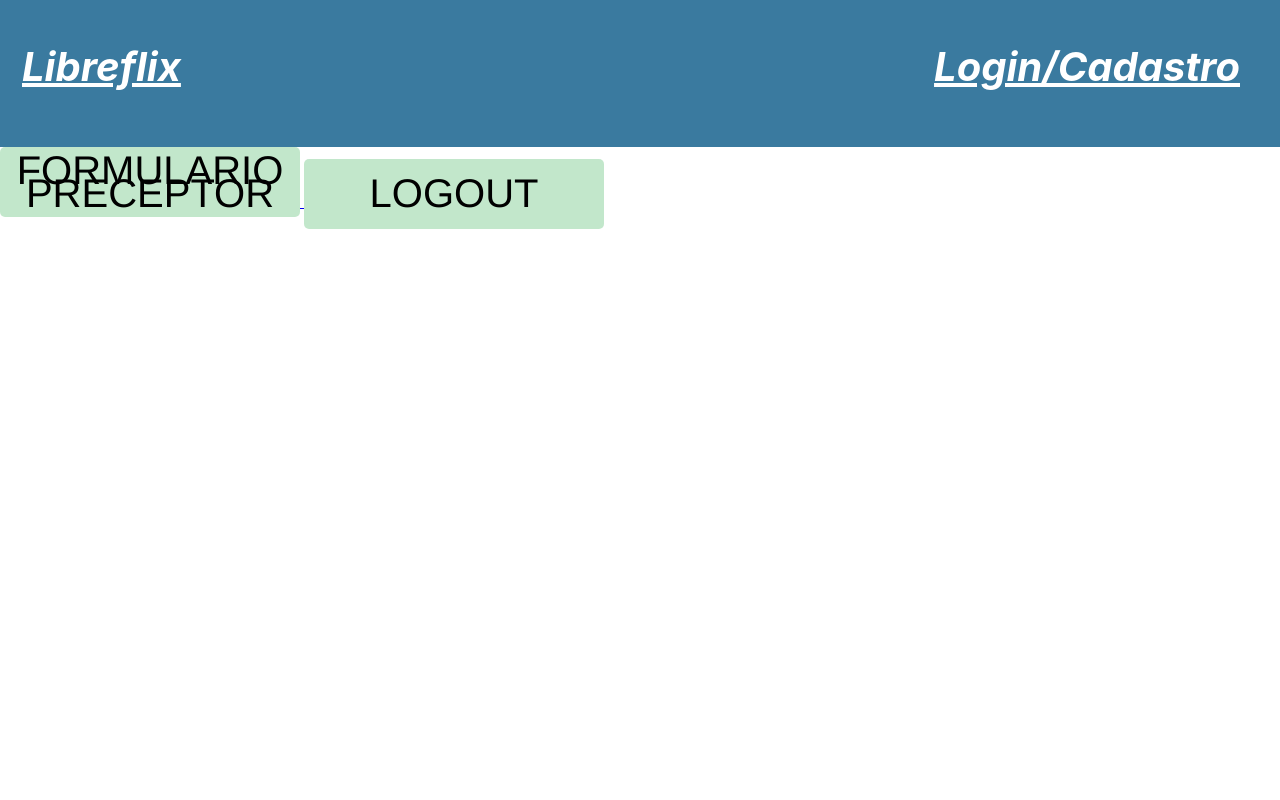
After one commit to paulo-campos-57/Projetos3, a Django app: page /user/ in a window 1280 px wide. The commit adds this page. Run offline with Django 4.2, Linux system fonts and the light colour scheme.

Commit message:
user templete

```diff
--- a/eden_project/eden_project/static/styles/style.css
+++ b/eden_project/eden_project/static/styles/style.css
@@ -13,3 +13,22 @@
     text-align: center;
     line-height: 60px;
   }
+
+
+.botao {
+    width: 300px;
+    height: 70px;
+    background: rgba(168, 221, 181, 0.7);
+    border-radius: 5px;
+    border: none;
+    outline: none;
+
+    font-family: "Helvetica Neue", Lato, Arial, sans-serif;
+    font-style: normal;
+    font-weight: 500;
+    font-size: 40px;
+    line-height: 23px;
+    text-align: center;
+    text-transform: uppercase;
+    color: #000000;
+}
--- a/eden_project/gestor/urls.py
+++ b/eden_project/gestor/urls.py
@@ -1,9 +1,10 @@
 from django.urls import path
-from gestor.views import home, login, cadastro
+from gestor.views import home, login, cadastro, user_menu
 
 
 urlpatterns = [
     path('', home, name='home'),
     path('login/', login, name='login'),
     path('login/cadastro', cadastro, name='cadastro'),
+    path('user/', user_menu, name='user_menu'),
 ]
--- a/eden_project/gestor/views.py
+++ b/eden_project/gestor/views.py
@@ -13,3 +13,6 @@ def login(request):
 def cadastro(request):
     request.use=None
     return render(request, 'cadastro.html')
+
+def user_menu(request):
+    return render(request, 'user.html')
--- a/eden_project/templates/partial/_navbar.html
+++ b/eden_project/templates/partial/_navbar.html
@@ -42,7 +42,7 @@
 <div class="navbar">
   <a class="logo", href="{% url 'home' %}">Libreflix</a>
   {% if user.is_authenticated %}
-    <a class="user-link" style="right: 22px;" href="#">Usuario</a>
+    <a class="user-link" style="right: 22px;" href="{% url 'user_menu' %}">Usuario</a>
   {% else %}
     <a class="user-link" style="right: 40px;" href="{% url 'login' %}">Login/Cadastro</a>
   {% endif %}
--- /dev/null
+++ b/eden_project/templates/user.html
@@ -0,0 +1,24 @@
+<style>
+    .password-field label {
+        margin-left: 2px;
+    }
+    .password-field input {
+        margin-left: 2px;
+    }
+</style>
+
+{% extends 'base.html' %}
+{% load static %}
+{% block content %}
+<body style="background-color: #ffffff">
+    {% include 'partial/_navbar.html' %}
+
+    <a href="{% url 'home' %}">
+        <button class="botao">Formulario preceptor</button>
+    </a>
+    <a href="{% url 'home' %}">
+        <button class="botao">logout</button>
+    </a>
+</body>
+</html>
+{% endblock %}
```
